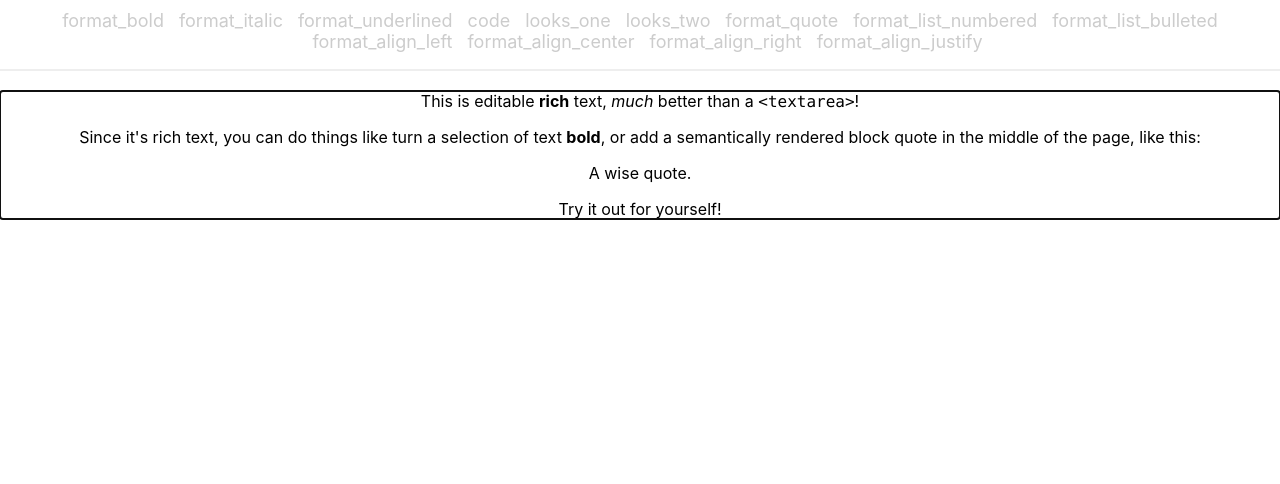
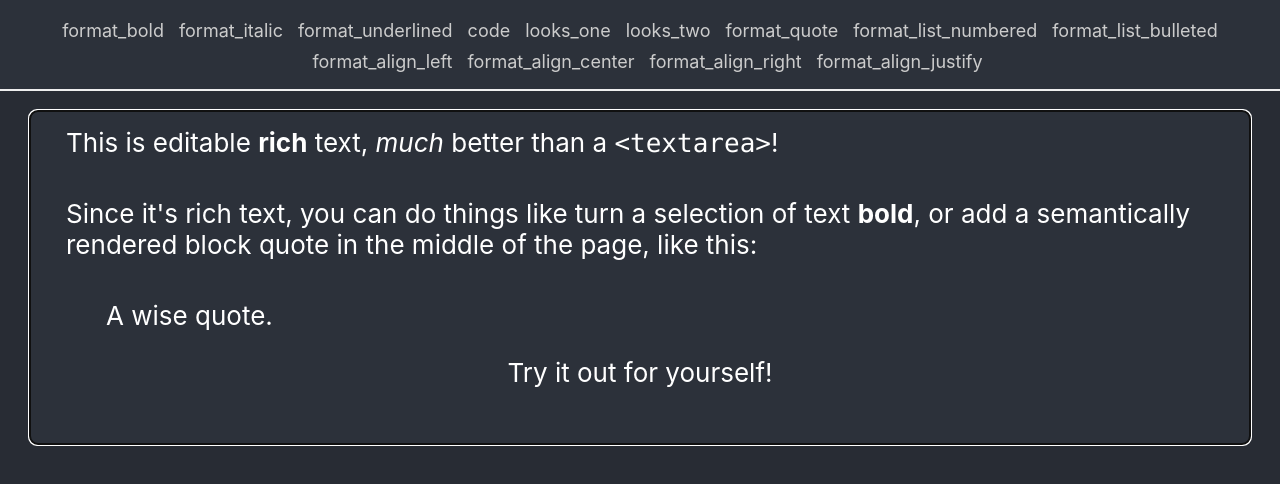
Before and after one commit to PabloFLPs/SlateJS-RichTextBlocks, a React (Create React App) app: page / in a window 1280 px wide. Shown: the top 484 px of the page. Built offline with nearby package versions, Linux system fonts and the light colour scheme.

Commit message:
Styling main page and components

```diff
--- a/src/App.css
+++ b/src/App.css
@@ -1,38 +1,30 @@
-.App {
-  text-align: center;
-}
-
-.App-logo {
-  height: 40vmin;
-  pointer-events: none;
-}
-
-@media (prefers-reduced-motion: no-preference) {
-  .App-logo {
-    animation: App-logo-spin infinite 20s linear;
-  }
-}
-
-.App-header {
+.Container {
   background-color: #282c34;
   min-height: 100vh;
-  display: flex;
-  flex-direction: column;
   align-items: center;
-  justify-content: center;
   font-size: calc(10px + 2vmin);
   color: white;
 }
 
-.App-link {
-  color: #61dafb;
+.BlockText-Container {
+  padding: 0 30px;
 }
 
-@keyframes App-logo-spin {
-  from {
-    transform: rotate(0deg);
-  }
-  to {
-    transform: rotate(360deg);
-  }
+.Editor {
+  background-color: #2c313a;
+  cursor: text;
+  border-radius: 8px;
+  padding: 16px 36px;
+  width: auto;
+  margin: auto;
 }
+
+p {
+  margin-top: 0;
+  margin-bottom: 40px;
+}
+
+.Toolbar {
+  text-align: center;
+  background-color: #2c313a;
+}
```
